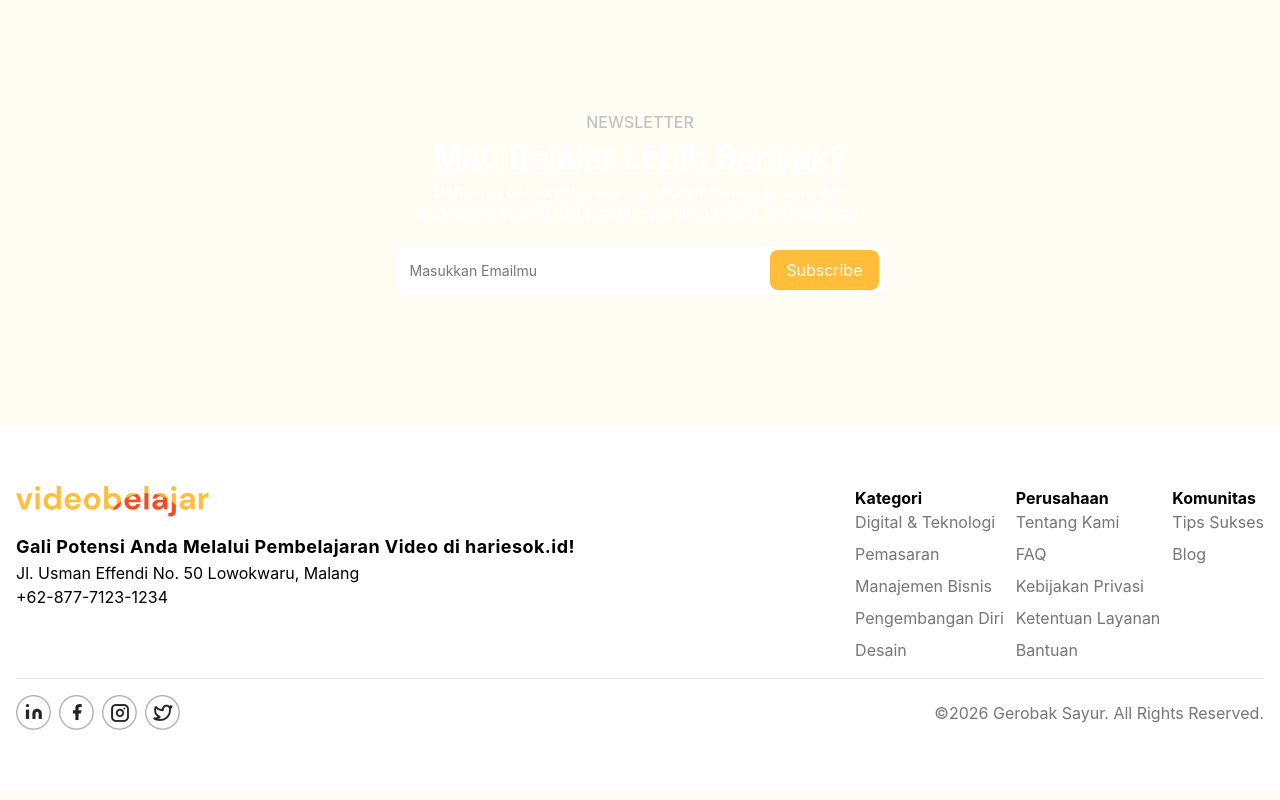
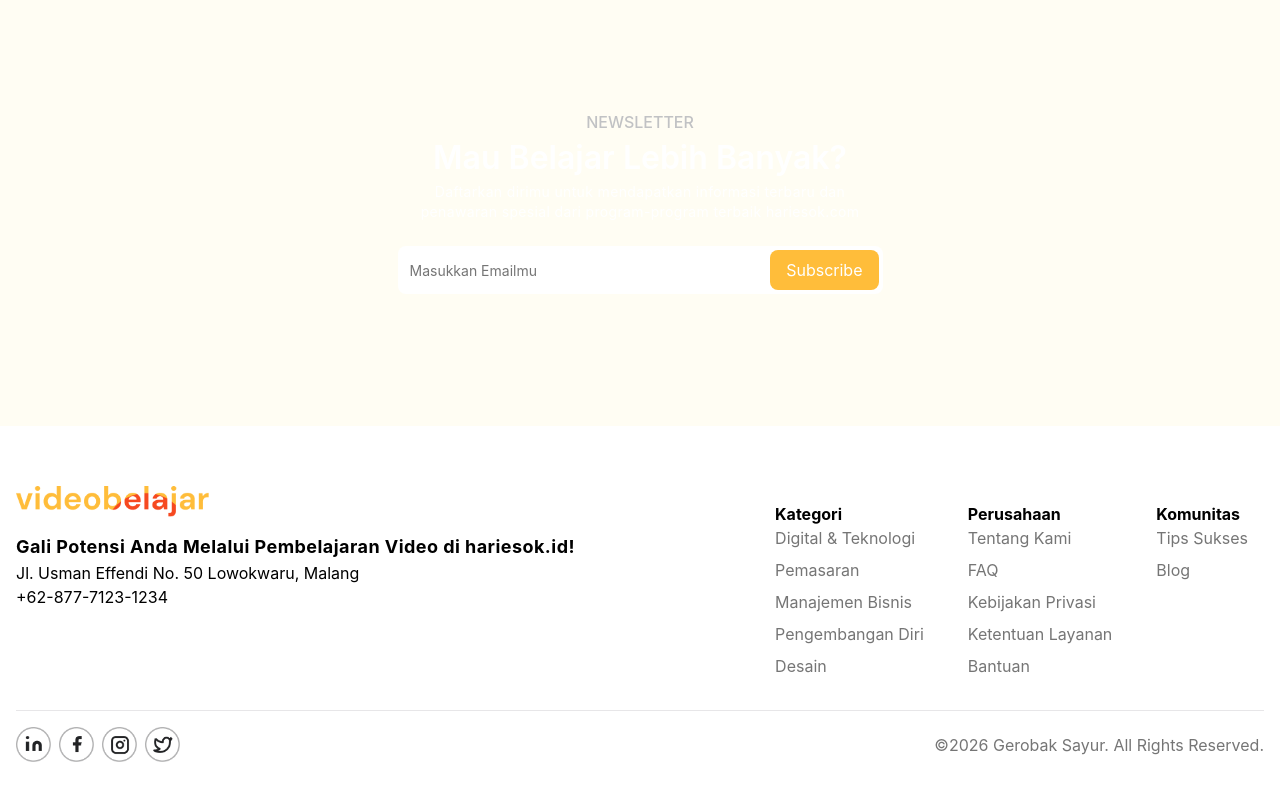
Before and after one commit to tutanakhmen/videobelajar.com, a React (Vite) app: page / in a window 1280 px wide. Shown: the part 1671-2471 px from the top of the page. Built offline with nearby package versions, Linux system fonts and the light colour scheme.

Commit message:
refactor: homepage

```diff
--- a/src/component/Button.jsx
+++ b/src/component/Button.jsx
@@ -9,6 +9,6 @@ export default function Button({ onClick, children, variant }) {
         category: "text-[#333333AD] px-4 py-1 font-medium",
         newsletter: "bg-[#FFBD3A] text-white rounded-lg py-2 md:absolute right-1 top-1 bottom-1 px-4 md:py-0"
     }
-  return <button className={`${type[variant]}`}
+  return <button className={`cursor-pointer ${type[variant]}`}
   onClick={onClick}>{children}</button>;
 }
--- a/src/helper/FooterColumn.jsx
+++ b/src/helper/FooterColumn.jsx
@@ -11,7 +11,7 @@ export default function FooterColumn({ title, links }) {
     )
   }
   return (
-    <div className="">
+    <div className="md:m-4">
       <div className="relative">
         <h3 className="text-base font-bold">
           {title}
@@ -22,7 +22,7 @@ export default function FooterColumn({ title, links }) {
       </div>
       <ul className="hidden text-[#333333AD] md:flex flex-col gap-2">
         {links.map((link) => {
-          return <li className="hover:text-black" key={link}>{link}</li>;
+          return <li className="hover:text-black cursor-pointer" key={link}>{link}</li>;
         })}
       </ul>
     </div>
--- a/src/pages/Login.jsx
+++ b/src/pages/Login.jsx
@@ -8,7 +8,7 @@ const Login = () => {
       <div className="w-full max-w-3xl mx-auto ">
         <Form auth="login" />
       </div>
-      <h1>Login</h1>
+
     </div>
   );
 };
--- a/src/pages/Register.jsx
+++ b/src/pages/Register.jsx
@@ -8,7 +8,6 @@ export default function Register() {
       <main className="w-full max-w-3xl mx-auto">
         <Form auth="register" />
       </main>
-      <h1>Register</h1>
     </div>
   );
 }
```
